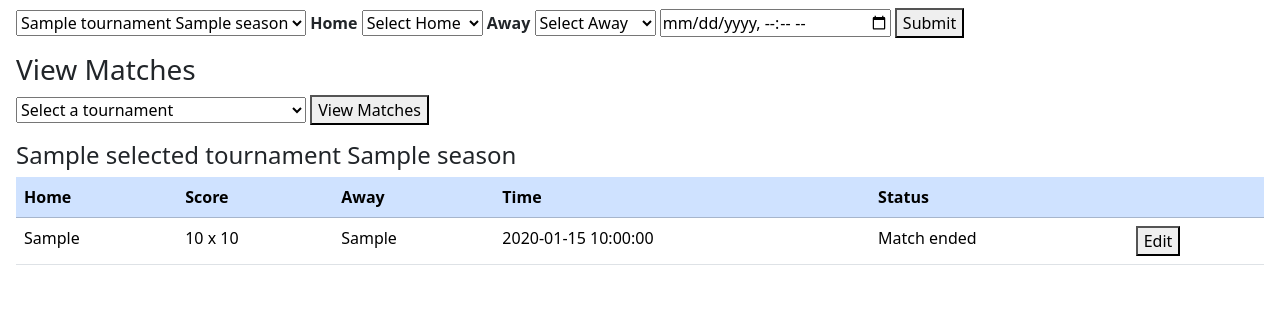
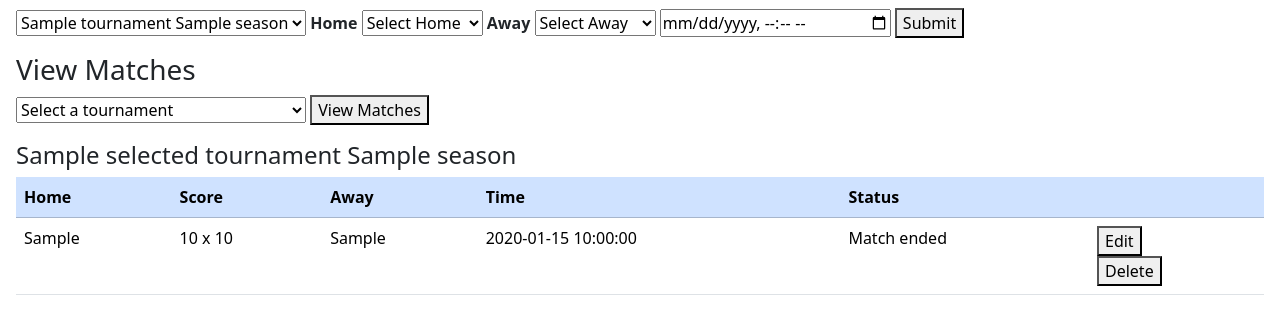
Before and after one commit to v-deoliveira/Bolao, a Flask app: template flaskr/templates/admin/matches.html in a window 1280 px wide. Shown: the part 155-489 px from the top of the page. Run offline with Flask 3, Linux system fonts and the light colour scheme; the template is opened without the code that fills it: most values are stand-ins (such as "Sample title", 1, 10 or a date in 2020).

Commit message:
Add delete form for each match

```diff
--- a/flaskr/templates/admin/matches.html
+++ b/flaskr/templates/admin/matches.html
@@ -73,6 +73,9 @@
                             <form action="{{ url_for('admin_matches.edit', match_id=match['id']) }}">
                                 <button type="submit">Edit</button>
                             </form>
+                            <form action="{{ url_for('admin_matches.delete', match_id=match['id'] ) }}" method="post">
+                                <button type="submit">Delete</button>
+                            </form>
                         </td>
                     </tr>
                 {% endfor %}
```
